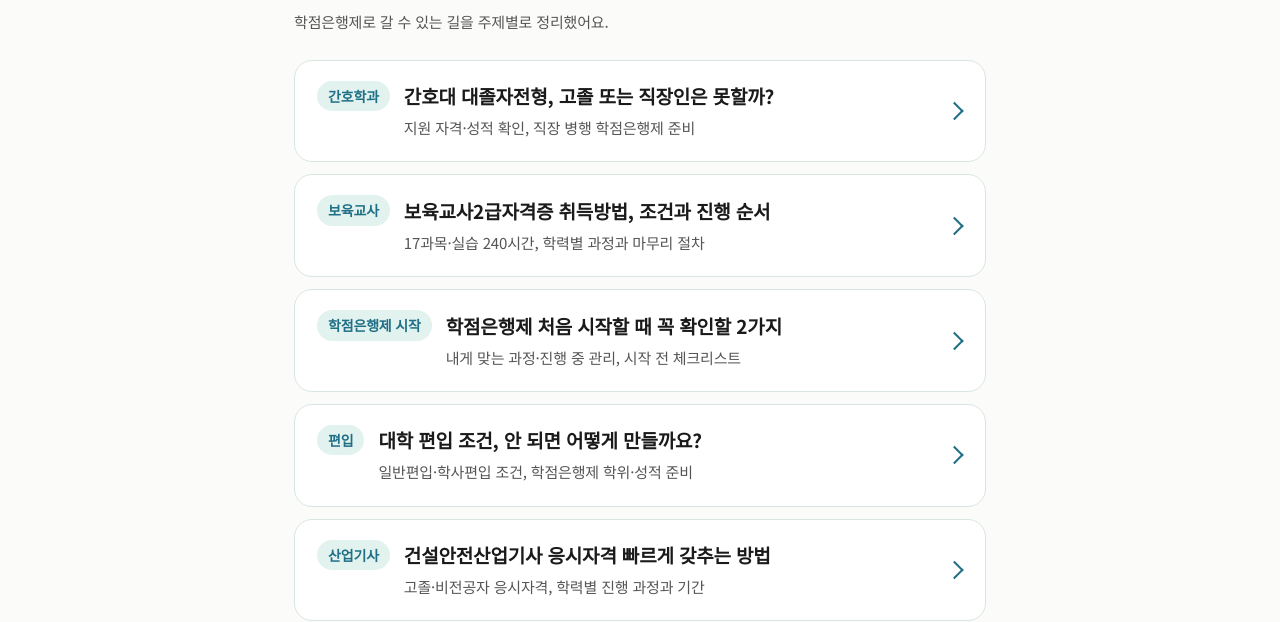
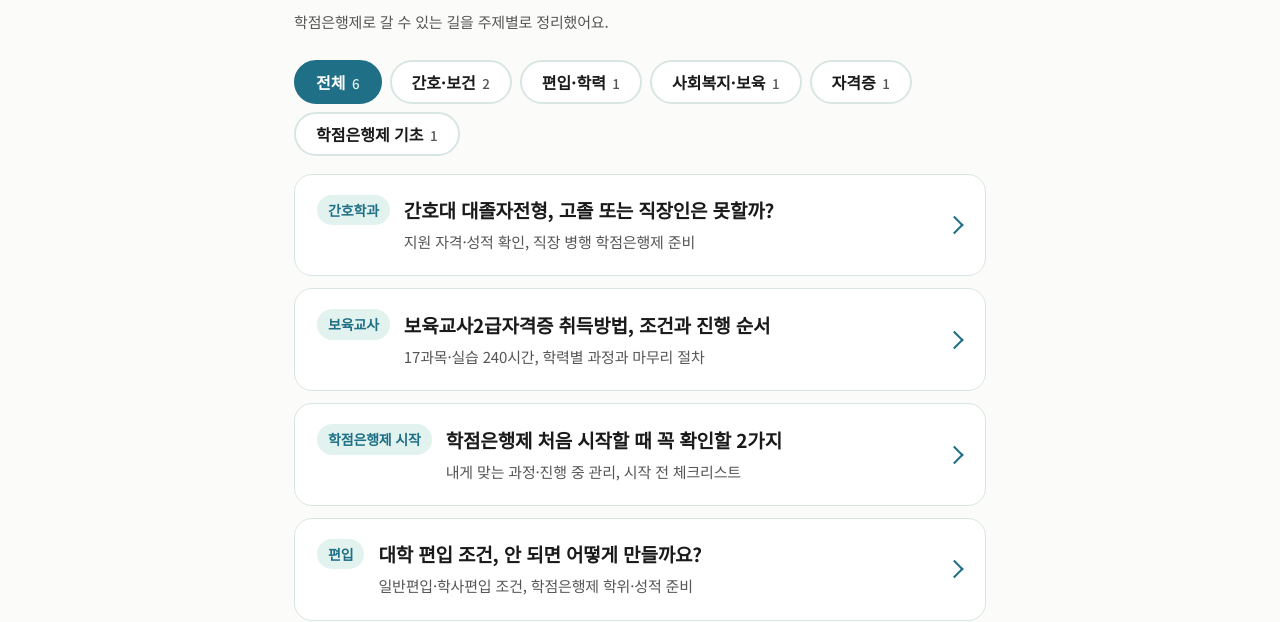
Before and after one commit to sonkr0403-ai/sonkr-site, a plain HTML site: page guide/index.html in a window 1280 px wide. Shown: the part 193-815 px from the top of the page. Drawn offline with Linux system fonts and the light colour scheme.

Commit message:
학습 가이드 목록: 분야별 탭과 더 보기 추가
Co-Authored-By: Claude Opus 5.5 <noreply@anthropic.com>
Claude-Session: https://claude.ai/code/session_01A2xSDmSb9VbcBC7SsfGhV6

```diff
--- a/assets/guide.css
+++ b/assets/guide.css
@@ -151,3 +151,12 @@ footer a{color:var(--mute)}
 /* 학과 탭이 늘어나면 모바일에서 가로로 밀어서 보기 */
 @media(max-width:600px){.dtabs{flex-wrap:nowrap;overflow-x:auto;scrollbar-width:none;-webkit-overflow-scrolling:touch}.dtabs::-webkit-scrollbar{display:none}.dtabs a,.dtabs .off{white-space:nowrap;flex:none;padding:0 12px}}
 .dtabs+article .rfilter,.dtabs~article .rfilter{margin-top:4px}
+
+/* 학습 가이드 분야 탭 */
+.gtabs{margin:4px 0 18px}
+@media(max-width:600px){.gtabs{flex-wrap:nowrap;overflow-x:auto;scrollbar-width:none;padding-bottom:4px}.gtabs::-webkit-scrollbar{display:none}.gtabs button{flex:none;white-space:nowrap}}
+.cards .gcard[hidden],.gtabs button[hidden],.gmore[hidden]{display:none}
+.gmore{text-align:center;margin:18px 0 0}
+.gmore button{font:inherit;font-size:16px;font-weight:700;min-height:46px;padding:0 28px;border-radius:999px;border:2px solid var(--line);background:var(--card);color:var(--ink);cursor:pointer}
+.gmore button:hover{border-color:var(--blue)}
+@media(max-width:600px){.cards .gcard .chip{justify-self:start}}
--- a/guide/index.html
+++ b/guide/index.html
@@ -29,6 +29,15 @@
   <h1>학습 가이드</h1>
   <p class="meta">학점은행제로 갈 수 있는 길을 주제별로 정리했어요.</p>
 
+  <div class="rfilter gtabs" role="group" aria-label="분야 선택">
+    <button type="button" data-c="all" aria-pressed="true">전체</button>
+    <button type="button" data-c="health" aria-pressed="false">간호·보건</button>
+    <button type="button" data-c="transfer" aria-pressed="false">편입·학력</button>
+    <button type="button" data-c="welfare" aria-pressed="false">사회복지·보육</button>
+    <button type="button" data-c="license" aria-pressed="false">자격증</button>
+    <button type="button" data-c="basic" aria-pressed="false">학점은행제 기초</button>
+  </div>
+
   <!-- 새 가이드는 이 목록 맨 위에 추가합니다 -->
   <div class="cards" id="guides">
     <a class="gcard" href="/guide/nursing-graduate-track/"><span class="chip">간호학과</span><b>간호대 대졸자전형, 고졸 또는 직장인은 못할까?</b><span class="d">지원 자격·성적 확인, 직장 병행 학점은행제 준비</span></a>
@@ -38,6 +47,7 @@
     <a class="gcard" href="/guide/construction-safety/"><span class="chip">산업기사</span><b>건설안전산업기사 응시자격 빠르게 갖추는 방법</b><span class="d">고졸·비전공자 응시자격, 학력별 진행 과정과 기간</span></a>
     <a class="gcard" href="/guide/nursing-admission/"><span class="chip">간호학과</span><b>학점은행제로 간호대 입학하는 2가지 방법</b><span class="d">일반편입·학사편입·대졸자전형 비교, 준비 기간과 과정</span></a>
   </div>
+  <p class="gmore"><button type="button" id="gmore">더 보기</button></p>
 
   <section class="cta">
     <h2>내 상황에 맞는 길이 궁금하다면</h2>
@@ -47,5 +57,27 @@
 </main>
 
 <footer>© 소니의 학습나침반 · 학점은행제 교육 컨설팅<br><a href="/">홈</a> · <a href="https://blog.naver.com/sonkr0403" target="_blank" rel="noopener">Blog</a> · <a href="https://www.youtube.com/@sonkr0403" target="_blank" rel="noopener">YouTube</a></footer>
+<script>
+/* 분야 탭: 카드의 분류 이름(chip)으로 분야를 정해요. 새 분야 이름이 생기면 아래 목록에 추가하세요. */
+(function(){
+  var MAP=[['health',/간호|물리치료|방사선|임상병리|치위생|작업치료|응급구조|보건/],
+           ['transfer',/편입|학력|학사|대학원/],
+           ['welfare',/사회복지|보육|청소년|평생교육/],
+           ['license',/산업기사|기사|기능사|자격증/],
+           ['basic',/학점은행제/]];
+  var LIMIT=10,cards=[].slice.call(document.querySelectorAll('#guides .gcard')),btns=document.querySelectorAll('.gtabs button'),more=document.getElementById('gmore'),cur='all',open=false;
+  cards.forEach(function(c){var t=(c.querySelector('.chip')||{}).textContent||'';c.dataset.cat='etc';for(var i=0;i<MAP.length;i++){if(MAP[i][1].test(t)){c.dataset.cat=MAP[i][0];break}}});
+  btns.forEach(function(b){if(b.dataset.c==='all')return;var n=cards.filter(function(c){return c.dataset.cat===b.dataset.c}).length;if(!n){b.hidden=true}else{b.insertAdjacentHTML('beforeend',' <small>'+n+'</small>')}});
+  btns[0].insertAdjacentHTML('beforeend',' <small>'+cards.length+'</small>');
+  function show(c){cur=c;var list=cards.filter(function(x){return c==='all'||x.dataset.cat===c});
+    cards.forEach(function(x){x.hidden=true});
+    list.forEach(function(x,i){x.hidden=!(open||c!=='all'||i<LIMIT)});
+    more.parentNode.hidden=!(c==='all'&&!open&&list.length>LIMIT);
+    btns.forEach(function(b){b.setAttribute('aria-pressed',b.dataset.c===c?'true':'false')});}
+  btns.forEach(function(b){b.addEventListener('click',function(){show(b.dataset.c);history.replaceState(null,'',b.dataset.c==='all'?location.pathname:'#'+b.dataset.c)})});
+  more.addEventListener('click',function(){open=true;show(cur)});
+  var h=location.hash.slice(1);show([].some.call(btns,function(b){return b.dataset.c===h&&!b.hidden})?h:'all');
+})();
+</script>
 </body>
 </html>
```
